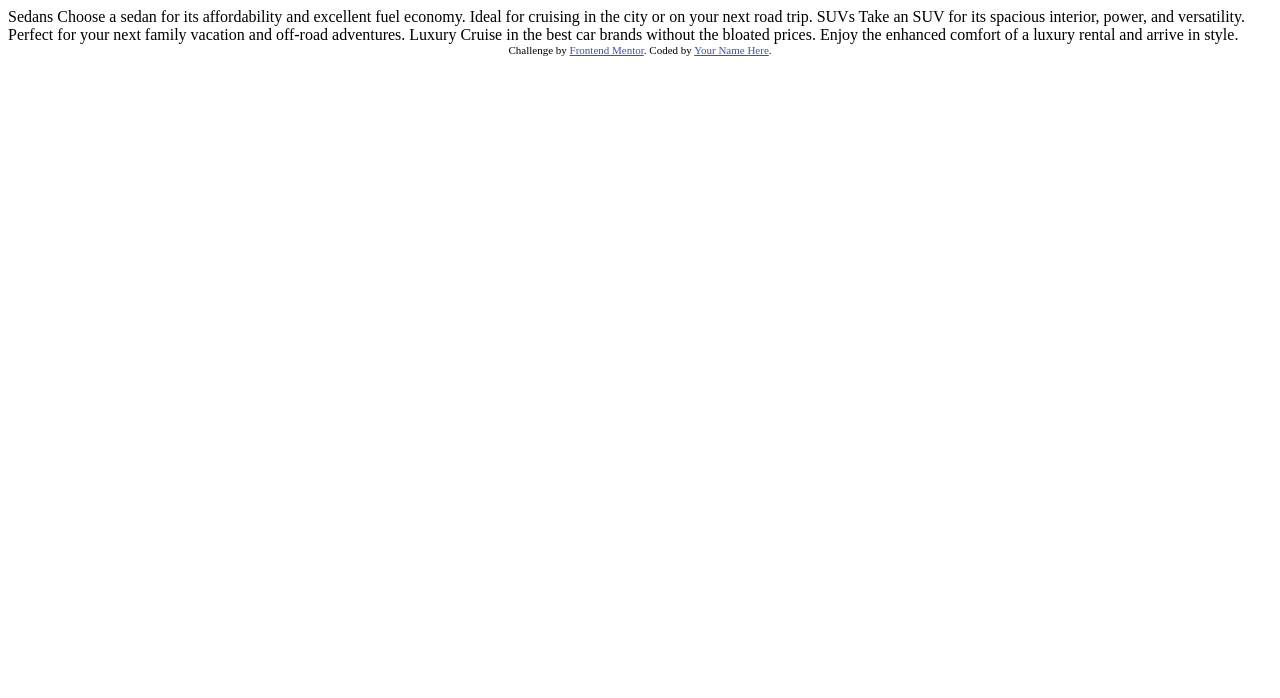
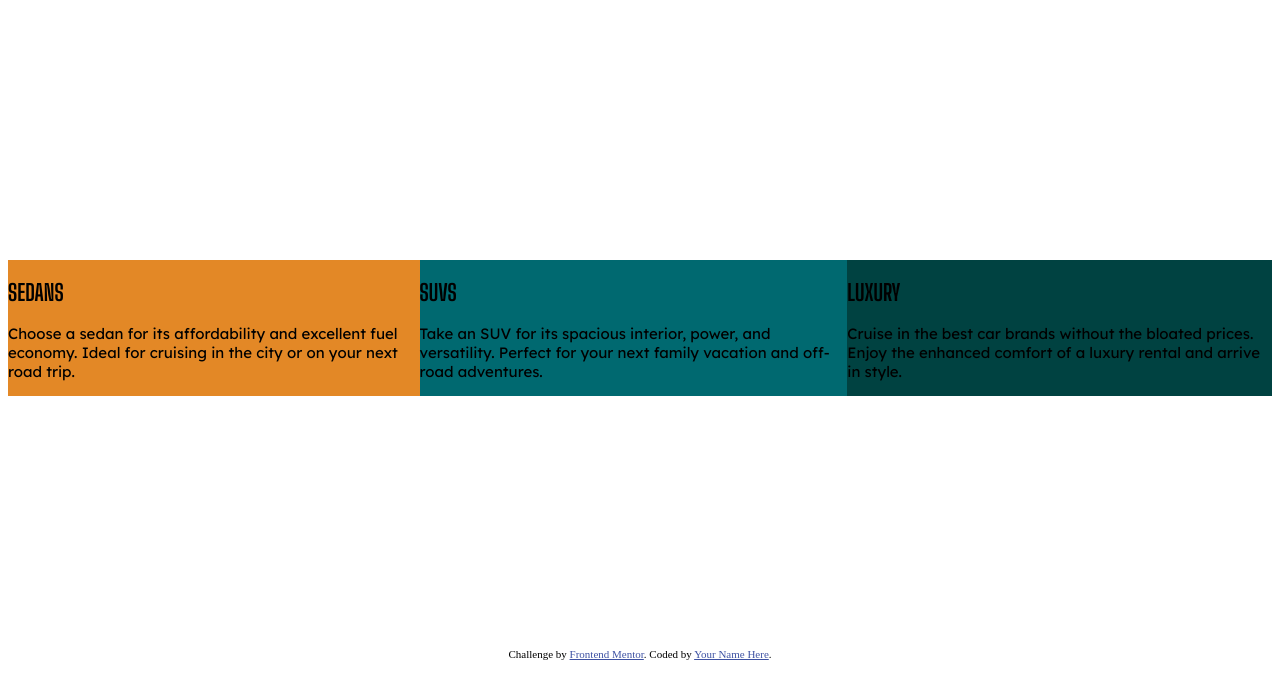
Before and after one commit to ivanperezmontes/html-ejercicios, a plain HTML site: page css/3-column-preview-card-component-main/3-column-preview-card-component-main/index.html in a window 1280 px wide. Drawn offline with Linux system fonts and the light colour scheme.

Commit message:
Web haciendo

```diff
--- a/css/3-column-preview-card-component-main/3-column-preview-card-component-main/index.html
+++ b/css/3-column-preview-card-component-main/3-column-preview-card-component-main/index.html
@@ -1,36 +1,71 @@
 <!DOCTYPE html>
 <html lang="en">
   <head>
-  <meta charset="UTF-8">
-  <meta name="viewport" content="width=device-width, initial-scale=1.0"> <!-- displays site properly based on user's device -->
-
-  <link rel="icon" type="image/png" sizes="32x32" href="./images/favicon-32x32.png">
+    <meta charset="UTF-8" />
+    <meta name="viewport" content="width=device-width, initial-scale=1.0" />
+    <!-- displays site properly based on user's device -->
+    <link rel="preconnect" href="https://fonts.googleapis.com" />
+    <link rel="preconnect" href="https://fonts.gstatic.com" crossorigin />
+    <link
+      href="https://fonts.googleapis.com/css2?family=Big+Shoulders+Display:wght@100..900&family=Lexend+Deca:wght@100..900&display=swap"
+      rel="stylesheet"
+    />
+    <link rel="preconnect" href="https://fonts.googleapis.com" />
+    <link rel="preconnect" href="https://fonts.gstatic.com" crossorigin />
+    <link
+      href="https://fonts.googleapis.com/css2?family=Big+Shoulders+Display:wght@100..900&family=Lexend+Deca:wght@100..900&display=swap"
+      rel="stylesheet"
+    />
+    <link
+      rel="icon"
+      type="image/png"
+      sizes="32x32"
+      href="./images/favicon-32x32.png"
+    />
+    <link rel="stylesheet" href="style.css" />
 
     <title>Frontend Mentor | 3-column preview card component</title>
 
     <!-- Feel free to remove these styles or customise in your own stylesheet 👍 -->
     <style>
-    .attribution { font-size: 11px; text-align: center; }
-    .attribution a { color: hsl(228, 45%, 44%); }
+      .attribution {
+        font-size: 11px;
+        text-align: center;
+      }
+      .attribution a {
+        color: hsl(228, 45%, 44%);
+      }
     </style>
   </head>
   <body>
-
-  Sedans
-  Choose a sedan for its affordability and excellent fuel economy. Ideal for cruising in the city
-  or on your next road trip.
-
-  SUVs
-  Take an SUV for its spacious interior, power, and versatility. Perfect for your next family vacation
-  and off-road adventures.
-
-  Luxury
-  Cruise in the best car brands without the bloated prices. Enjoy the enhanced comfort of a luxury
-  rental and arrive in style.
-
+    <main>
+      <div id="sedans">
+        <h2>SEDANS</h2>
+        <p>
+          Choose a sedan for its affordability and excellent fuel economy. Ideal
+          for cruising in the city or on your next road trip.
+        </p>
+      </div>
+      <div id="suvs">
+        <h2>SUVS</h2>
+        <p>
+          Take an SUV for its spacious interior, power, and versatility. Perfect
+          for your next family vacation and off-road adventures.
+        </p>
+      </div>
+      <div id="luxury">
+        <h2>LUXURY</h2>
+        <p>
+          Cruise in the best car brands without the bloated prices. Enjoy the
+          enhanced comfort of a luxury rental and arrive in style.
+        </p>
+      </div>
+    </main>
     <div class="attribution">
-    Challenge by <a href="https://www.frontendmentor.io?ref=challenge" target="_blank">Frontend Mentor</a>.
-    Coded by <a href="#">Your Name Here</a>.
+      Challenge by
+      <a href="https://www.frontendmentor.io?ref=challenge" target="_blank"
+        >Frontend Mentor</a
+      >. Coded by <a href="#">Your Name Here</a>.
     </div>
   </body>
 </html>
--- a/css/3-column-preview-card-component-main/3-column-preview-card-component-main/style.css
+++ b/css/3-column-preview-card-component-main/3-column-preview-card-component-main/style.css
@@ -0,0 +1,39 @@
+
+.lexend-deca {
+    font-family: "Lexend Deca", serif;
+    font-optical-sizing: auto;
+    font-weight: 400;
+    font-style: normal;
+  }
+  .big-shoulders-display {
+    font-family: "Big Shoulders Display", serif;
+    font-optical-sizing: auto;
+    font-weight: 700;
+    font-style: normal;
+  }
+main {
+  column-count: 3;
+  align-content: center;
+  display: flex;
+  justify-content: center;
+  align-items: center;
+  height: 80vh;
+  margin: 0;
+  font-size: 15px;
+}
+#sedans {
+  background-color: hsl(31, 77%, 52%);
+}
+#suvs {
+  background-color: hsl(184, 100%, 22%);
+}
+#luxury {
+  background-color: hsl(179, 100%, 13%);
+}
+h2{
+    font-family: "Big Shoulders Display", serif;
+}
+p{
+    font-family: "lexend Deca", serif;
+
+}
```
Lines whose indentation alone changed are shown as unchanged.
